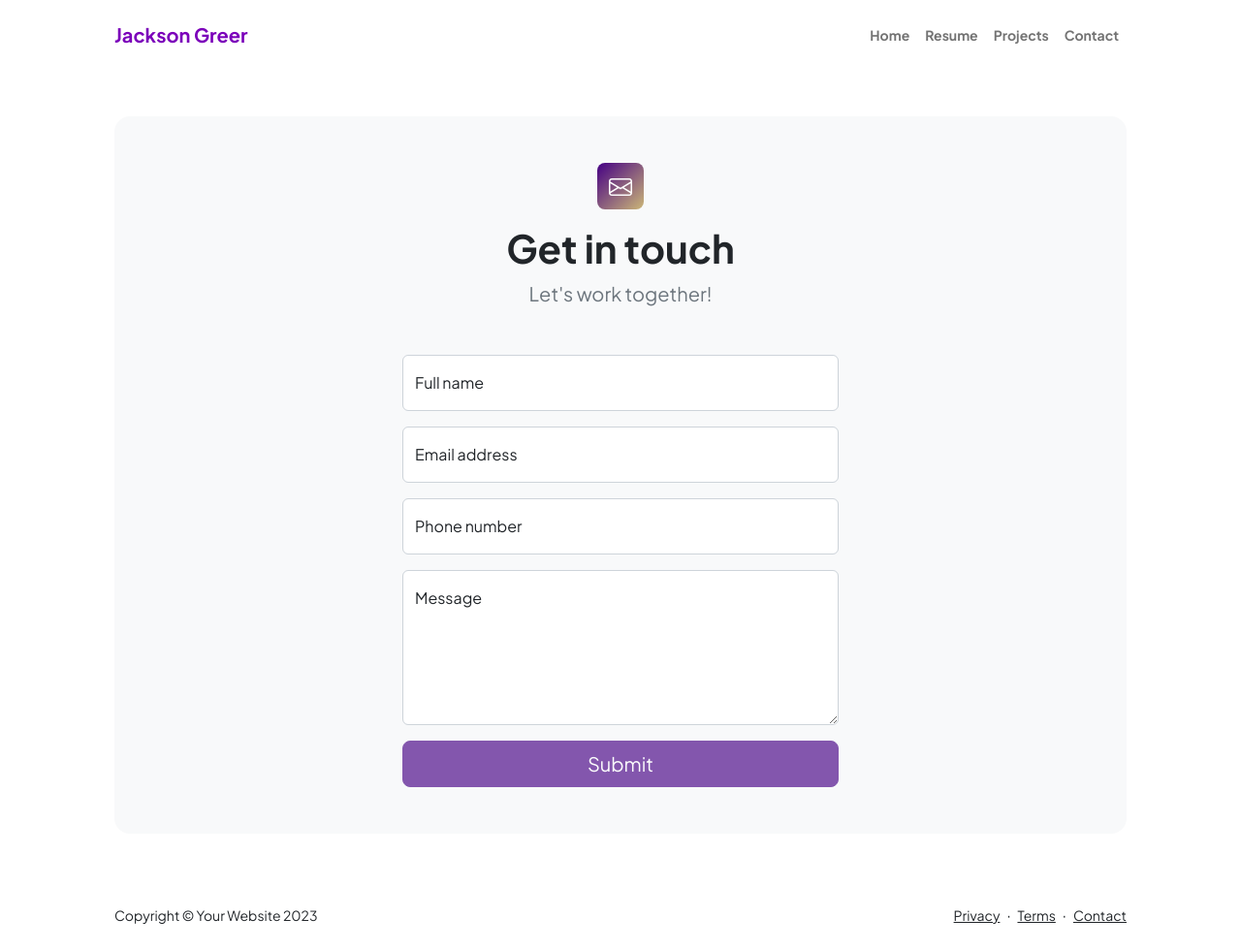
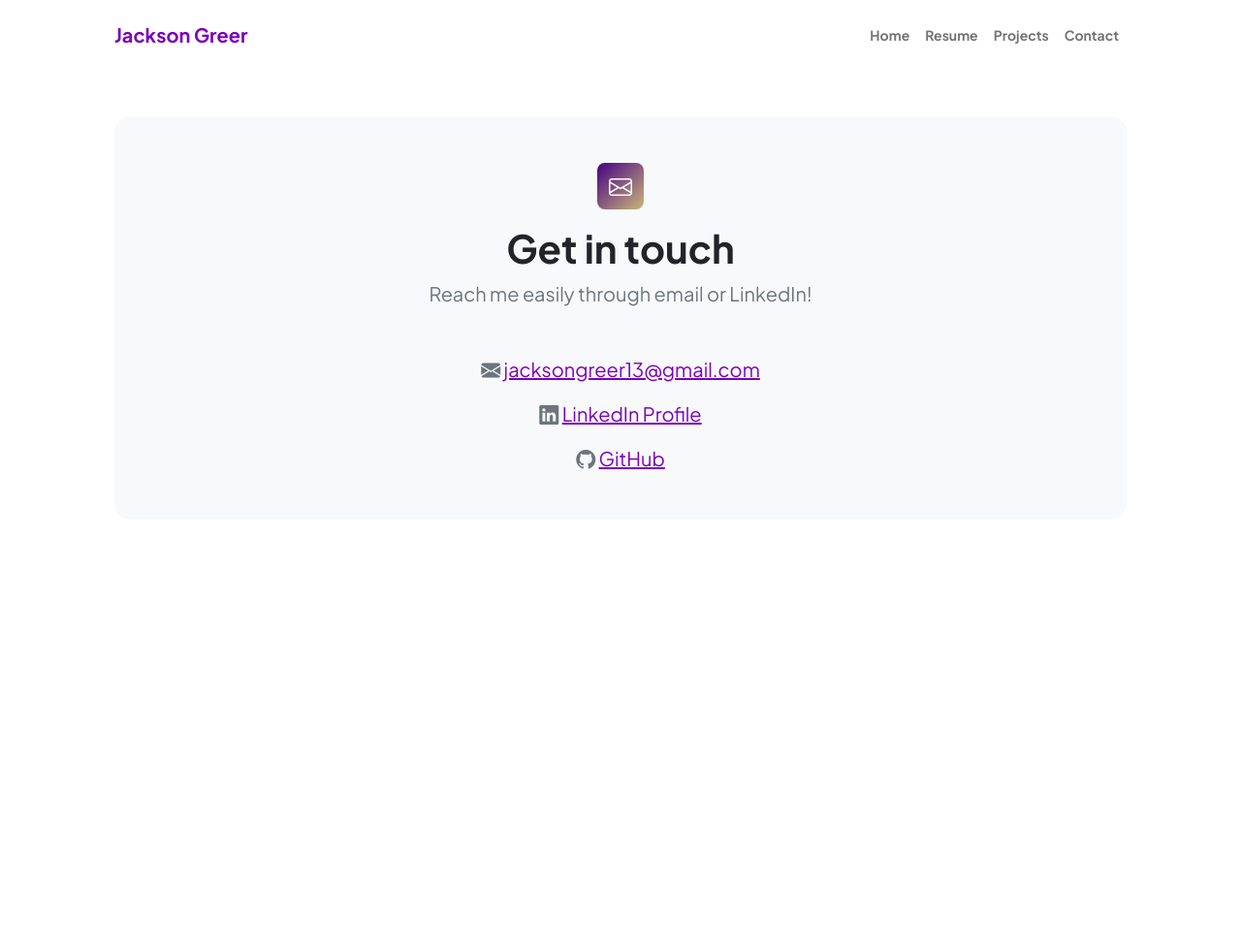
Before and after one commit to jacksonngreer/jacksonngreer.github.io, a plain HTML site: page contact.html in a window 1280 px wide. Shown: the whole page at 97% size. After the commit the page ends 800 px from the top, so only its background shows below. Drawn offline with nearby package versions, Linux system fonts and the light colour scheme.

Commit message:
Updated pages

```diff
--- a/contact.html
+++ b/contact.html
@@ -5,7 +5,7 @@
         <meta name="viewport" content="width=device-width, initial-scale=1, shrink-to-fit=no" />
         <meta name="description" content />
         <meta name="author" content />
-        <title>Modern Business - Start Bootstrap Template</title>
+        <title>Jackson Greer Contact</title>
         <!-- Favicon-->
         <link rel="icon" type="image/x-icon" href="assets/favicon.ico" />
         <!-- Custom Google font-->
@@ -37,97 +37,35 @@
             <!-- Page content-->
             <section class="py-5">
                 <div class="container px-5">
-                    <!-- Contact form-->
+                    <!-- Contact links-->
                     <div class="bg-light rounded-4 py-5 px-4 px-md-5">
                         <div class="text-center mb-5">
                             <div class="feature bg-primary bg-gradient-primary-to-secondary text-white rounded-3 mb-3"><i class="bi bi-envelope"></i></div>
                             <h1 class="fw-bolder">Get in touch</h1>
-                            <p class="lead fw-normal text-muted mb-0">Let's work together!</p>
+                            <p class="lead fw-normal text-muted mb-0">Reach me easily through email or LinkedIn!</p>
                         </div>
                         <div class="row gx-5 justify-content-center">
-                            <div class="col-lg-8 col-xl-6">
-                                <!-- * * * * * * * * * * * * * * *-->
-                                <!-- * * SB Forms Contact Form * *-->
-                                <!-- * * * * * * * * * * * * * * *-->
-                                <!-- This form is pre-integrated with SB Forms.-->
-                                <!-- To make this form functional, sign up at-->
-                                <!-- https://startbootstrap.com/solution/contact-forms-->
-                                <!-- to get an API token!-->
-                                <form id="contactForm" data-sb-form-api-token="API_TOKEN">
-                                    <!-- Name input-->
-                                    <div class="form-floating mb-3">
-                                        <input class="form-control" id="name" type="text" placeholder="Enter your name..." data-sb-validations="required" />
-                                        <label for="name">Full name</label>
-                                        <div class="invalid-feedback" data-sb-feedback="name:required">A name is required.</div>
-                                    </div>
-                                    <!-- Email address input-->
-                                    <div class="form-floating mb-3">
-                                        <input class="form-control" id="email" type="email" placeholder="name@example.com" data-sb-validations="required,email" />
-                                        <label for="email">Email address</label>
-                                        <div class="invalid-feedback" data-sb-feedback="email:required">An email is required.</div>
-                                        <div class="invalid-feedback" data-sb-feedback="email:email">Email is not valid.</div>
-                                    </div>
-                                    <!-- Phone number input-->
-                                    <div class="form-floating mb-3">
-                                        <input class="form-control" id="phone" type="tel" placeholder="(123) 456-7890" data-sb-validations="required" />
-                                        <label for="phone">Phone number</label>
-                                        <div class="invalid-feedback" data-sb-feedback="phone:required">A phone number is required.</div>
-                                    </div>
-                                    <!-- Message input-->
-                                    <div class="form-floating mb-3">
-                                        <textarea class="form-control" id="message" type="text" placeholder="Enter your message here..." style="height: 10rem" data-sb-validations="required"></textarea>
-                                        <label for="message">Message</label>
-                                        <div class="invalid-feedback" data-sb-feedback="message:required">A message is required.</div>
-                                    </div>
-                                    <!-- Submit success message-->
-                                    <!---->
-                                    <!-- This is what your users will see when the form-->
-                                    <!-- has successfully submitted-->
-                                    <div class="d-none" id="submitSuccessMessage">
-                                        <div class="text-center mb-3">
-                                            <div class="fw-bolder">Form submission successful!</div>
-                                            To activate this form, sign up at
-                                            <br />
-                                            <a href="https://startbootstrap.com/solution/contact-forms">https://startbootstrap.com/solution/contact-forms</a>
-                                        </div>
-                                    </div>
-                                    <!-- Submit error message-->
-                                    <!---->
-                                    <!-- This is what your users will see when there is-->
-                                    <!-- an error submitting the form-->
-                                    <div class="d-none" id="submitErrorMessage"><div class="text-center text-danger mb-3">Error sending message!</div></div>
-                                    <!-- Submit Button-->
-                                    <div class="d-grid"><button class="btn btn-primary btn-lg disabled" id="submitButton" type="submit">Submit</button></div>
-                                </form>
+                            <div class="col-lg-8 col-xl-6 text-center">
+                                <!-- Email link-->
+                                <p class="lead fw-normal text-muted mb-0">
+                                    <i class="bi bi-envelope-fill"></i>
+                                    <a href="jacksongreer13@gmail.com" class="text-primary">jacksongreer13@gmail.com</a>
+                                </p>
+                                <!-- LinkedIn link-->
+                                <p class="lead fw-normal text-muted mb-0 mt-3">
+                                    <i class="bi bi-linkedin"></i>
+                                    <a href="https://www.linkedin.com/in/jacksonngreer" class="text-primary">LinkedIn Profile</a>
+                                </p>
+                                <!-- Additional links if needed-->
+                                <p class="lead fw-normal text-muted mb-0 mt-3">
+                                    <i class="bi bi-github"></i>
+                                    <a href="https://github.com/jacksonngreer" class="text-primary">GitHub</a>
+                                </p>
                             </div>
                         </div>
                     </div>
                 </div>
             </section>
         </main>
-        <!-- Footer-->
-        <footer class="bg-white py-4 mt-auto">
-            <div class="container px-5">
-                <div class="row align-items-center justify-content-between flex-column flex-sm-row">
-                    <div class="col-auto"><div class="small m-0">Copyright &copy; Your Website 2023</div></div>
-                    <div class="col-auto">
-                        <a class="small" href="#!">Privacy</a>
-                        <span class="mx-1">&middot;</span>
-                        <a class="small" href="#!">Terms</a>
-                        <span class="mx-1">&middot;</span>
-                        <a class="small" href="#!">Contact</a>
-                    </div>
-                </div>
-            </div>
-        </footer>
-        <!-- Bootstrap core JS-->
-        <script src="https://cdn.jsdelivr.net/npm/bootstrap@5.2.3/dist/js/bootstrap.bundle.min.js"></script>
-        <!-- Core theme JS-->
-        <script src="js/scripts.js"></script>
-        <!-- * * * * * * * * * * * * * * * * * * * * * * * * * * * * * * * * * * * * * * * *-->
-        <!-- * *                               SB Forms JS                               * *-->
-        <!-- * * Activate your form at https://startbootstrap.com/solution/contact-forms * *-->
-        <!-- * * * * * * * * * * * * * * * * * * * * * * * * * * * * * * * * * * * * * * * *-->
-        <script src="https://cdn.startbootstrap.com/sb-forms-latest.js"></script>
     </body>
 </html>
```
Also changed, not shown: index.html (+1 -2 lines), projects.html (+4 -5 lines), resume.html (+1 -1 lines), assets/unitEDexample.png (added), 3 other files.
